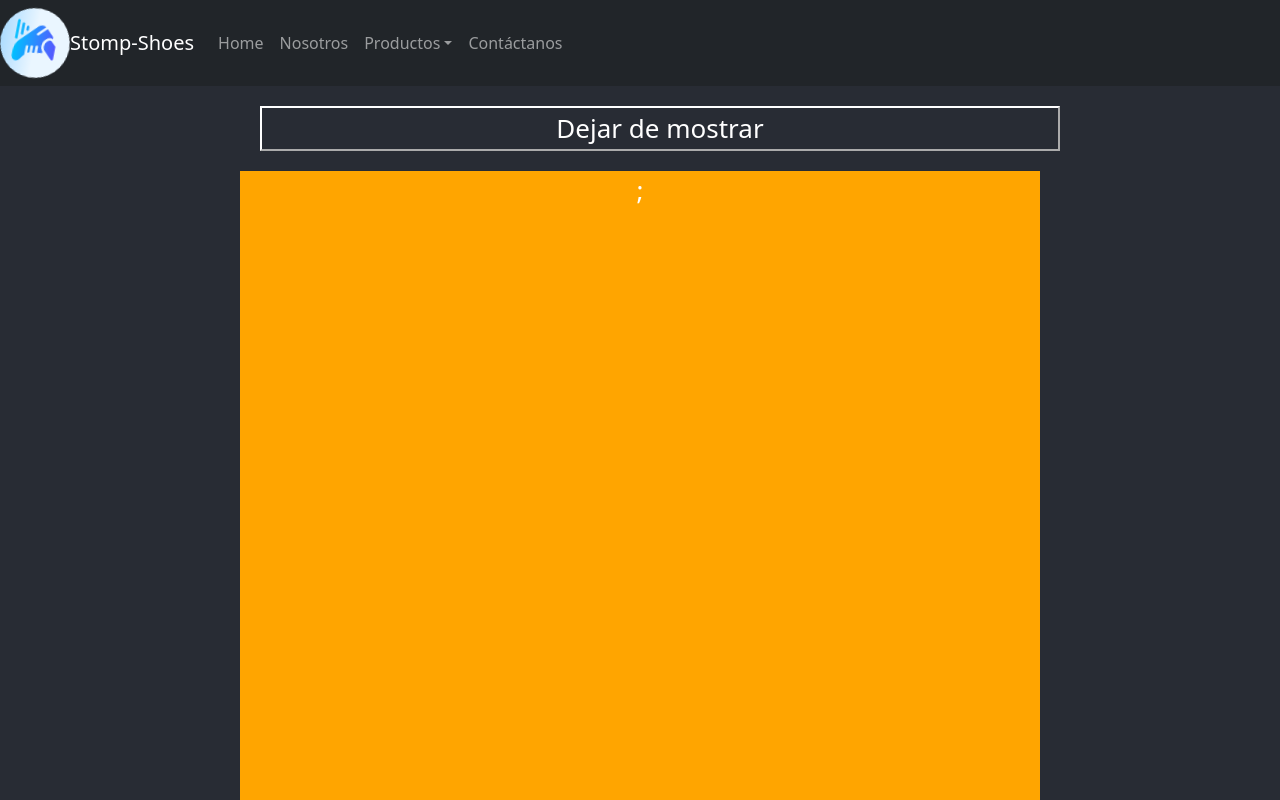
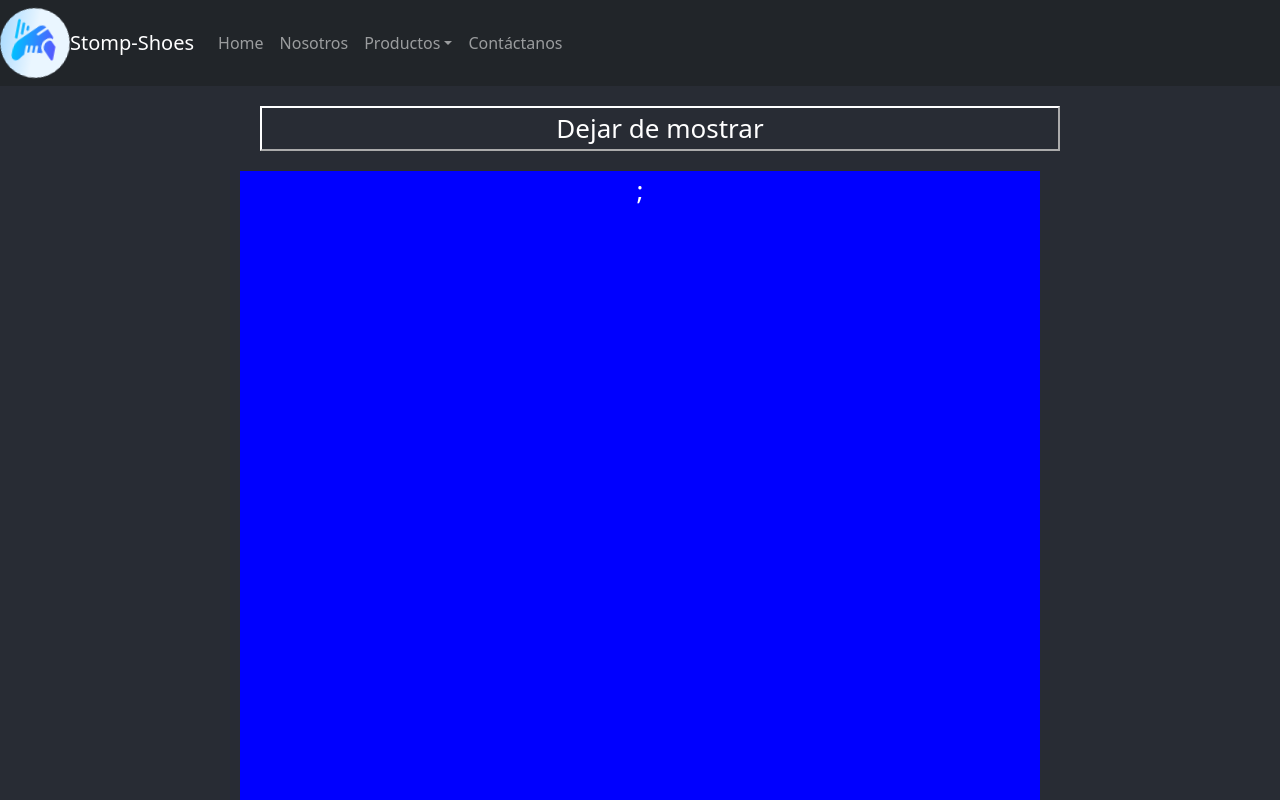
Before and after one commit to Mafe343/Stomp-Shoes, a React (Create React App) app: page / in a window 1280 px wide. Shown: the top 800 px of the page. Built offline with nearby package versions, Linux system fonts and the light colour scheme.

Commit message:
Desafío Eventos

```diff
--- a/src/Components/Eventos.js
+++ b/src/Components/Eventos.js
@@ -13,13 +13,13 @@ export default function Eventos() {
 }
 
 function MouseColor() {
-    const [color, setColor] = useState("orange");
+    const [color, setColor] = useState("blue");
     useEffect(() => {
         function onMouseMove(evento) {
             if(evento.clientX < window.innerWidth / 2) {
-                setColor("orange");
+                setColor("pink");
             }else {
-                setColor("blue");
+                setColor("grey");
             }
         }
 
```
